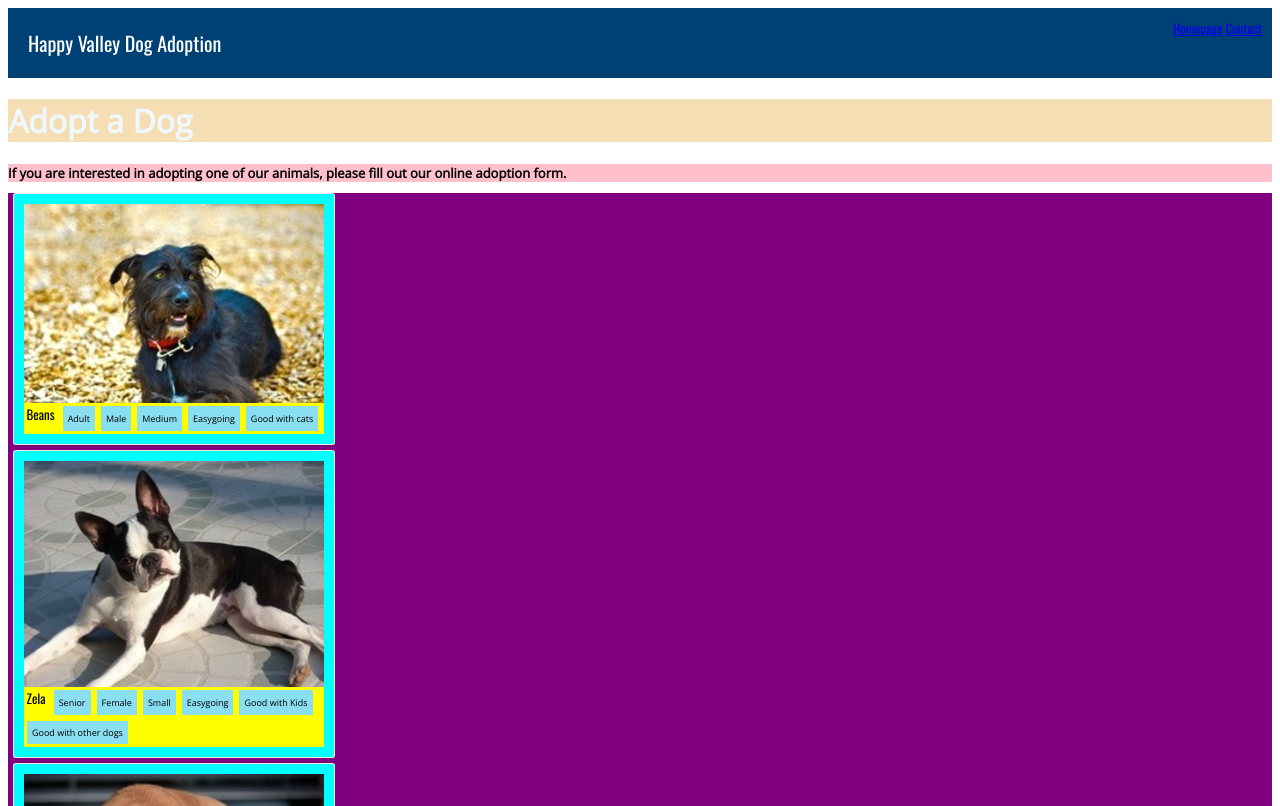
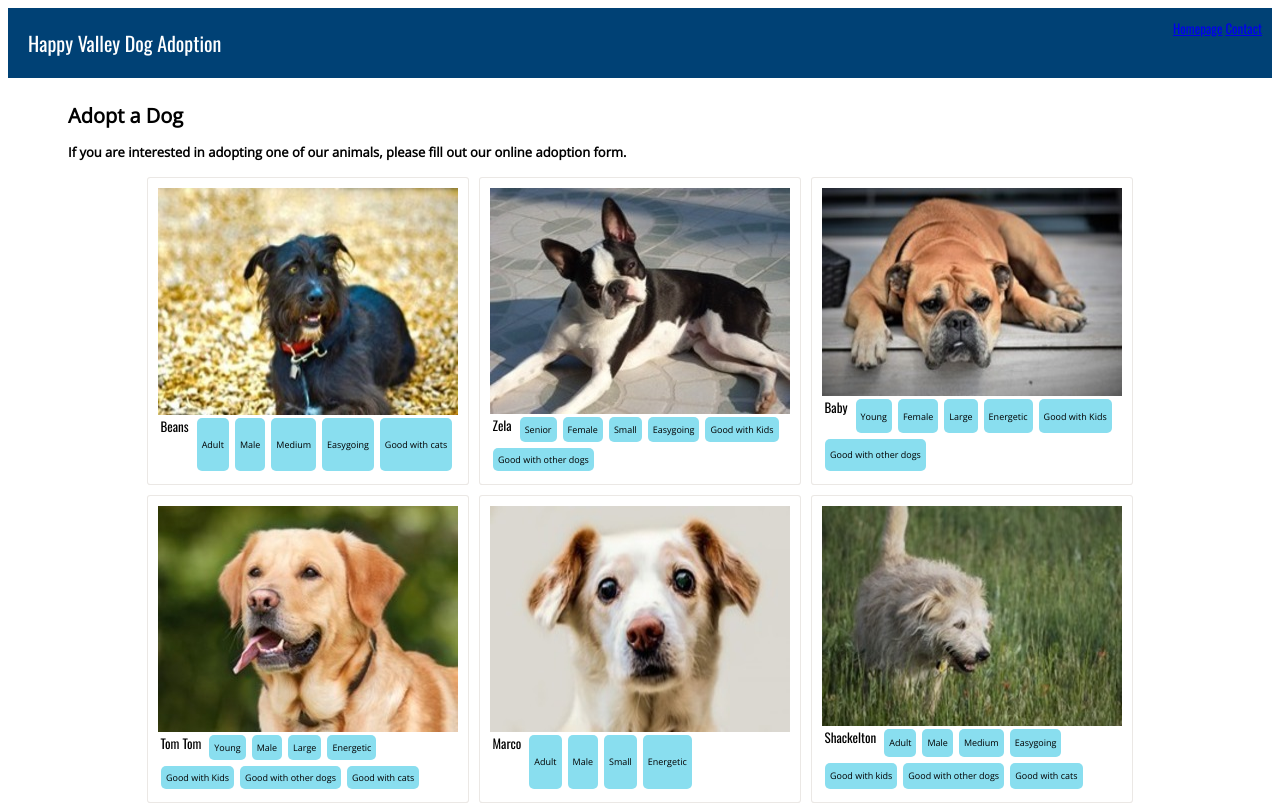
Before and after one commit to Momentum-Team-18/css-dog-adoption-website-annamaynard, a plain HTML site: page adopt.html in a window 1280 px wide. Shown: the top 806 px of the page. Drawn offline with nearby package versions, Linux system fonts and the light colour scheme.

Commit message:
flex box dog traits

```diff
--- a/adopt.html
+++ b/adopt.html
@@ -1,5 +1,6 @@
 <!DOCTYPE html>
 <html lang="en">
+
 <head>
     <meta charset="UTF-8">
     <meta http-equiv="X-UA-Compatible" content="IE=edge">
@@ -24,7 +25,6 @@
         <h2>If you are interested in adopting one of our animals, please fill out our online adoption form.</h2>
 
         <div class="dog-list">
-
 
             <div class="dog-card">
                 <div class="bubbles">
@@ -57,7 +57,7 @@
                 <div class="bubbles">
                     <img src="images/boxer.jpg" alt="A brown boxer">
                     <div class="name">Baby</div>
-                    <span class="traits">Youngr</span>
+                    <span class="traits">Young</span>
                     <span class="traits">Female</span>
                     <span class="traits">Large</span>
                     <span class="traits">Energetic</span>
--- a/styles.css
+++ b/styles.css
@@ -9,7 +9,6 @@
   padding: 10px;
   margin: 0;
   display: flex;
-  display: row;
   justify-content:space-between
 }
 
@@ -18,25 +17,23 @@
   background-color:#004175
   font-family:'Open Sans';
   font-size: small;
-  align-items:right;
+  align-items:flex-end;
 }
-//*different headers for each page*//
 
 main {
   margin: 1px 10px;
   padding: 10px 50px;
   family: "Open Sans";
   font-size: x-small;
-  background-color: antiquewhite;
+  background-color: white;
   /* border: 10 50 50 10; */
 
 }
 
 h1 {
-  background-color: wheat;
   font-family: 'Open Sans';
   font-weight: 600;
-  color: aliceblue;
+  color: black;
   padding: 50;
 }
 
@@ -45,7 +42,6 @@ h2 {
   font-size: small;
   text-align: left;
   margin: 40;
-  background-color: pink;
 }
 
 h3 {
@@ -56,10 +52,10 @@ h3 {
 
 .dog-list {
   border: black;
-flex-wrap: wrap;
- justify-content: center;
- flex-direction: column;
-  background-color: purple;
+  display: flex;
+  flex-wrap: wrap;
+  justify-content: center;
+  background-color: white;
   border: black 10px;
 }
 
@@ -67,7 +63,7 @@ flex-wrap: wrap;
 .dog-card {
   display: flex;
   flex: wrap;
-  background-color: aqua;
+  background-color: white;
   padding: 10px;
   margin: 5px;
   border: 1px solid;
@@ -84,17 +80,18 @@ flex-wrap: wrap;
   margin: 1px 5px 10px 2.5px;
   display: flex;}
 
-  .bubbles {
+ * .bubbles {
     display: flex;
     flex-wrap: wrap;
     justify-content: left;
-    background-color: yellow;
+    background-color: white;
   }
 
   .traits {
     font-family: 'open sans';
     font-size: xx-small;
     background-color: #89DEEF;
+    border-radius: 5px;
     padding: 5px;
     margin: 3px;
     place-content: center;
```
Lines whose indentation alone changed are shown as unchanged.
